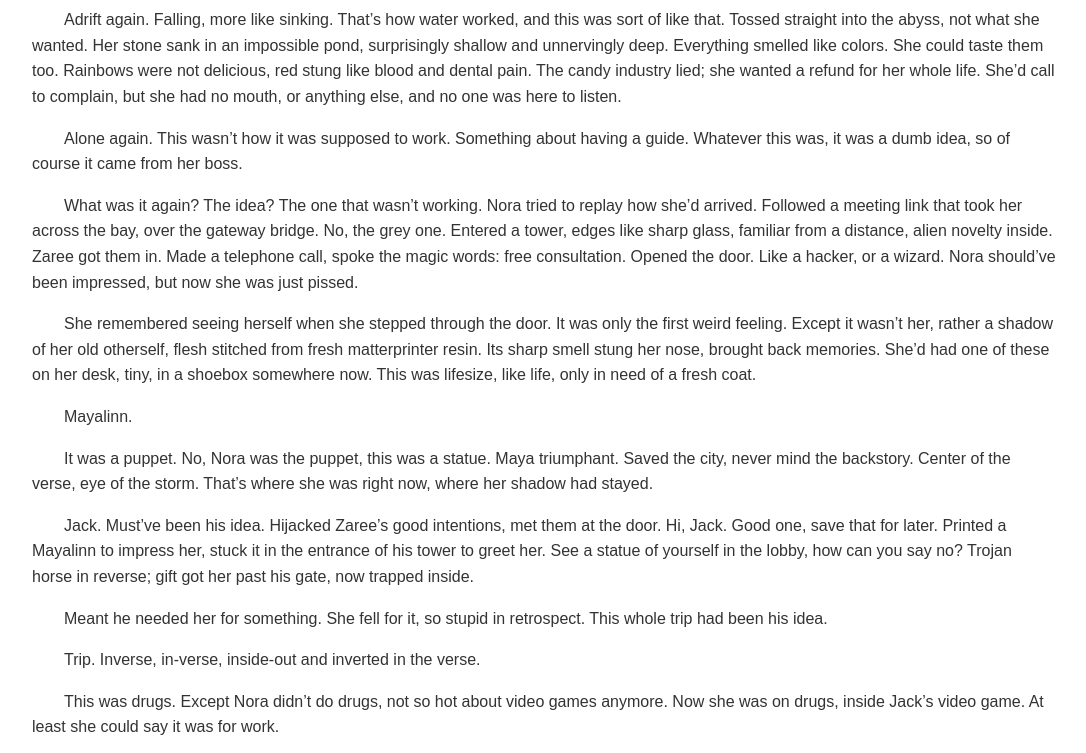
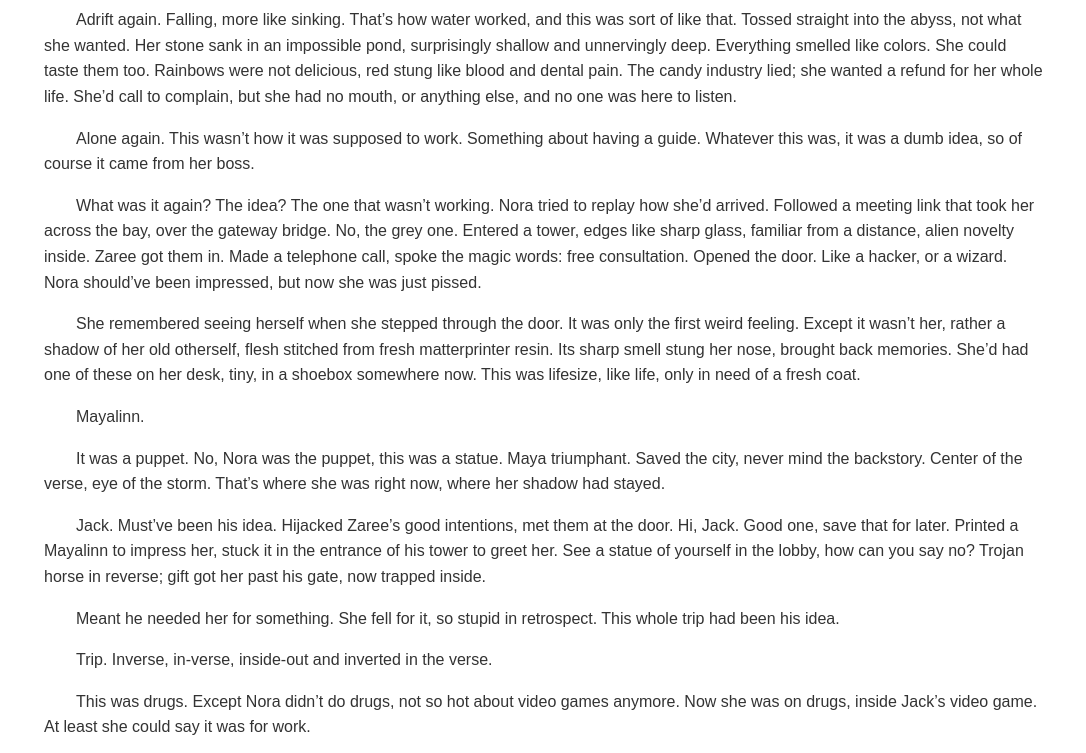
Before and after one commit to Radborne/radborne.github.io, a plain HTML site: page calibration.html in a window 1280 px wide. Shown: the part 74-827 px from the top of the page, without its empty margins (96-1182 px from the left). Drawn offline with Linux system fonts and the light colour scheme.

Commit message:
Update calibration.html

```diff
--- a/calibration.html
+++ b/calibration.html
@@ -4,7 +4,7 @@
 		<meta charset="UTF-8">
 			<meta name="robots" content="noindex">
 				<meta name="viewport" content="width=device-width, initial-scale=1.0">
-					<title>Sensation - an excerpt from "Establishing a Connection"</title>
+					<title>Calibration | excerpt from "Establishing a Connection"</title>
 					<style>
          body {
          font-family: Arial, sans-serif;
@@ -14,7 +14,7 @@
          color: #333;
          }
          .container {
-	 max-width: 1200px;
+	 max-width: 1000px;
          width: 80%;
          margin: auto;
          overflow: hidden;
```
